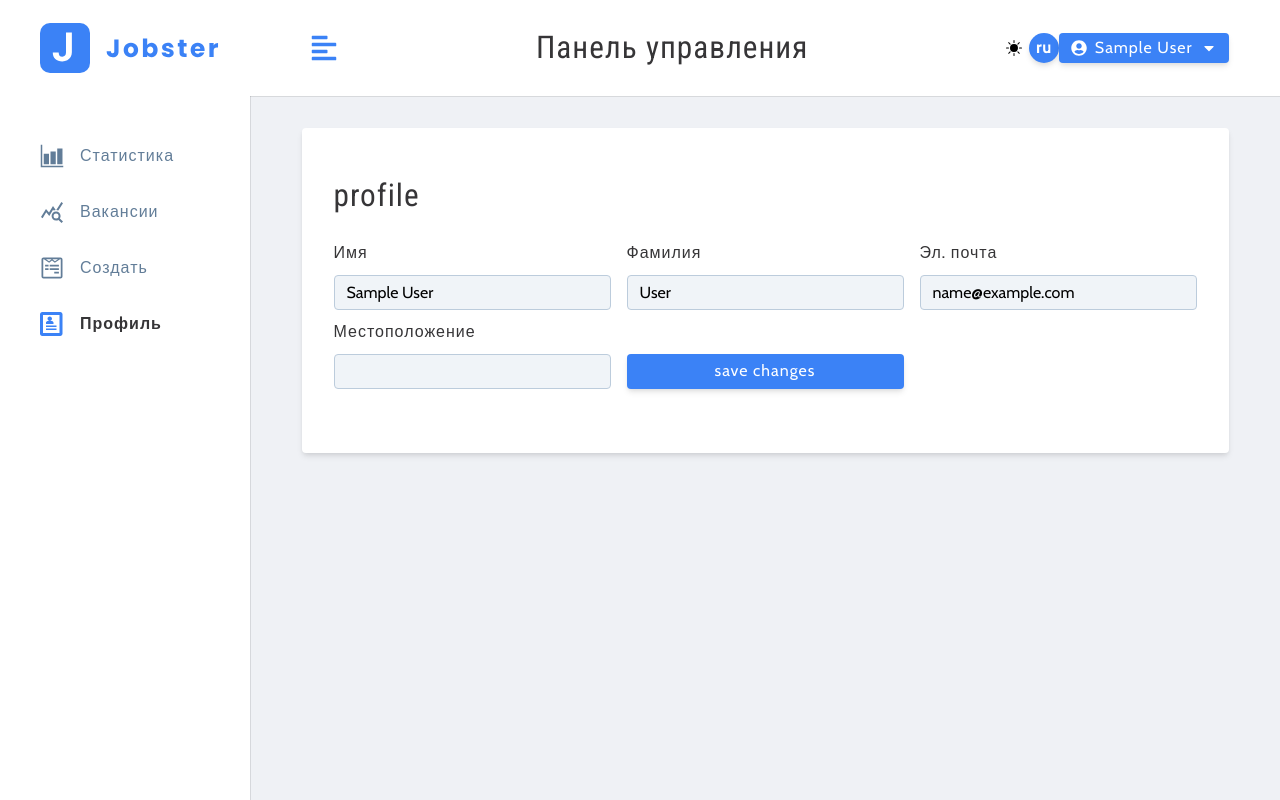
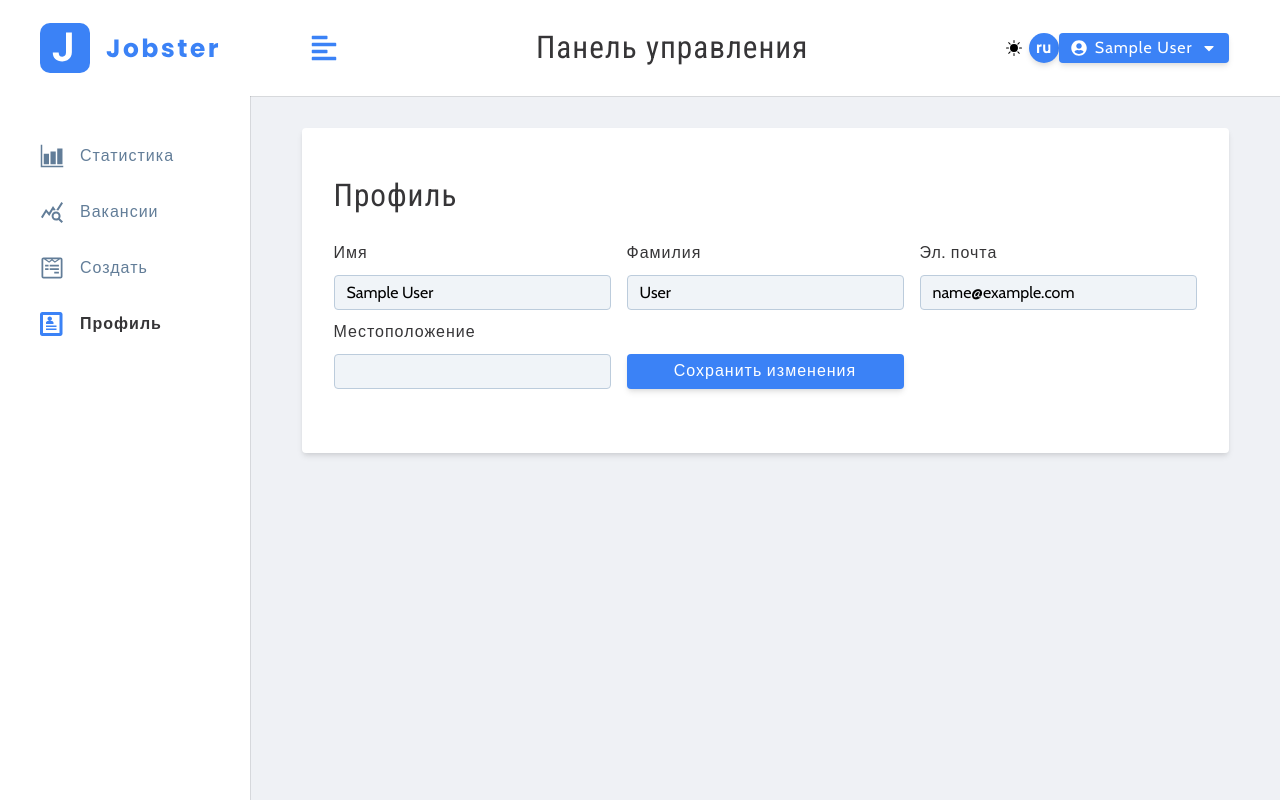
Before and after one commit to Bonamente/job-tracker, a React (Vite) app: page /profile in a window 1280 px wide. Built offline with nearby package versions, Linux system fonts and the light colour scheme; sample sign-in values are in the browser's storage.

Commit message:
feat(Profile page): add translation

```diff
--- a/src/pages/dashboard/profile/Profile.tsx
+++ b/src/pages/dashboard/profile/Profile.tsx
@@ -1,5 +1,6 @@
 import { useState } from 'react';
 import { toast } from 'react-toastify';
+import { useTranslation } from 'react-i18next';
 
 import { Input } from '../../../components';
 import StyledDashboardForm from '../../../styles/StyledDashboardForm';
@@ -9,6 +10,7 @@ import { updateUser } from '../../../features/user/userThunks';
 const Profile = () => {
   const { isLoading, user } = useAppSelector((store) => store.user);
   const dispatch = useAppDispatch();
+  const { t } = useTranslation();
 
   const [userData, setUserData] = useState({
     name: user?.name || '',
@@ -27,7 +29,7 @@ const Profile = () => {
     const { name, email, lastName, location } = userData;
 
     if (!name || !email || !lastName || !location) {
-      toast.error('please fill out all fields');
+      toast.error(t('toasts.all_fields'));
       return;
     }
 
@@ -37,7 +39,7 @@ const Profile = () => {
   return (
     <StyledDashboardForm>
       <form className="form" onSubmit={handleSubmit}>
-        <h2>profile</h2>
+        <h2>{t('titles.profile')}</h2>
         <div className="form-center">
           <Input
             type="text"
@@ -65,7 +67,7 @@ const Profile = () => {
             handleChange={handleChange}
           />
           <button className="btn btn-block" type="submit" disabled={isLoading}>
-            {isLoading ? 'please wait...' : 'save changes'}
+            {isLoading ? t('buttons.wait') : t('buttons.save_changes')}
           </button>
         </div>
       </form>
```
